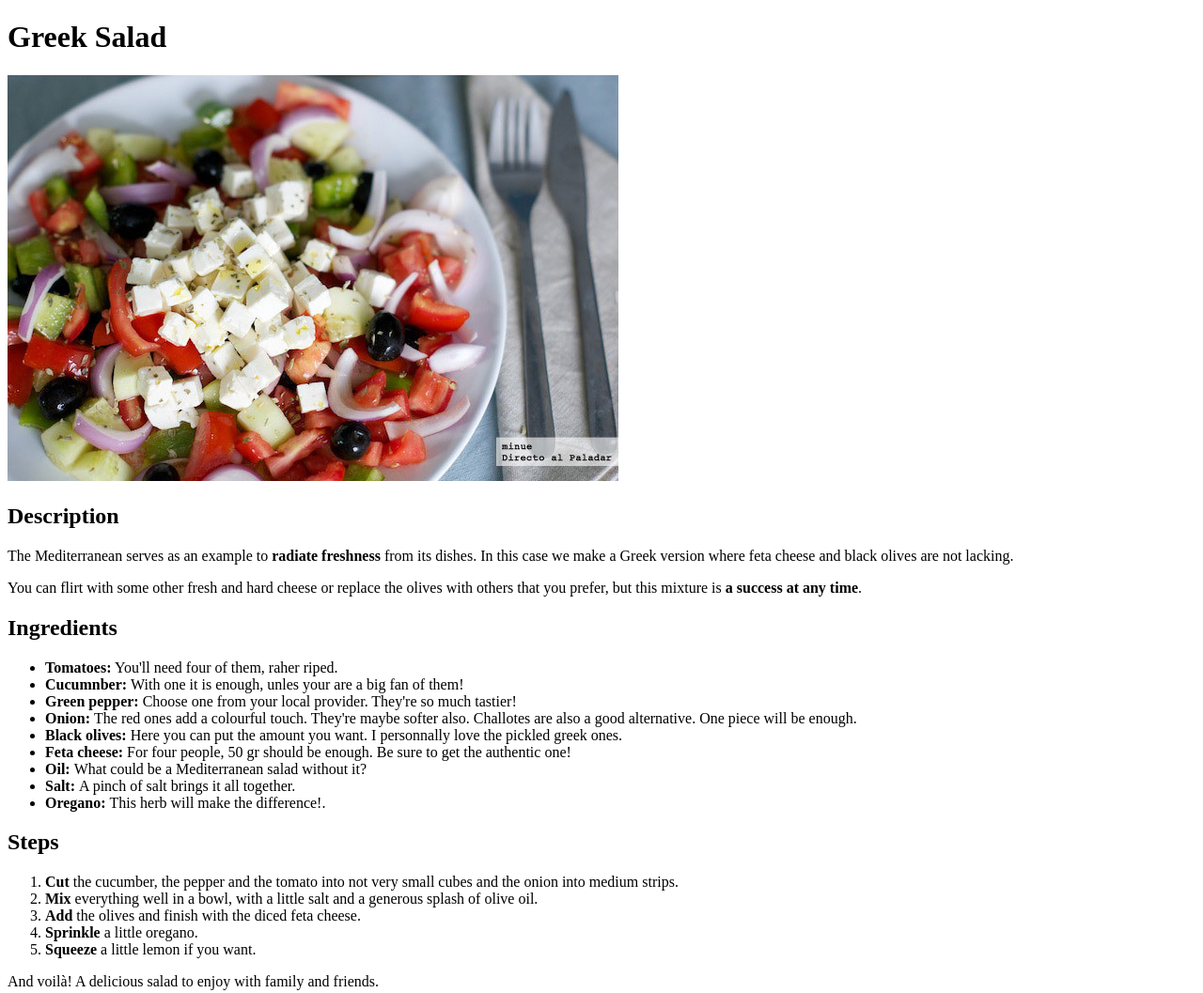
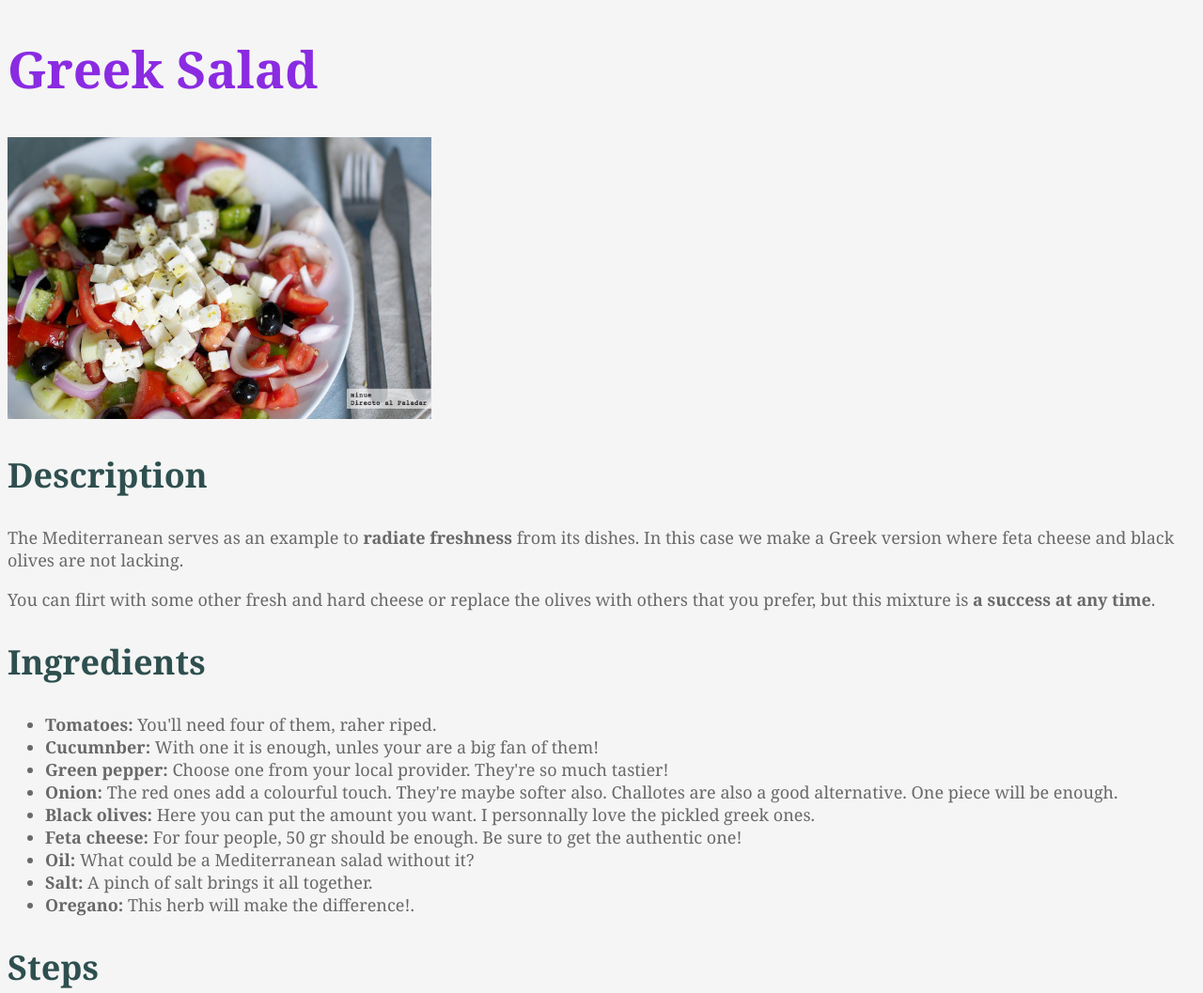
Before and after one commit to anatraveneta/odin-recipes, a plain HTML site: page recipes/greek_salad.html in a window 1280 px wide. Shown: the top 1057 px of the page at 94% size. Drawn offline with Linux system fonts and the light colour scheme.

Commit message:
add style sheet

```diff
--- /dev/null
+++ b/css/styles.css
@@ -0,0 +1,27 @@
+* {
+    font-family:Georgia, 'Times New Roman', Times, serif;
+    background-color: whitesmoke;
+}
+
+img {
+    height: 300px;
+    width: auto;
+}
+
+h1 {
+    font-size: 54px;
+    font-weight: bold;
+    color:blueviolet;
+}
+
+h2 {
+    font-size: 36px;
+    font-weight: bold;
+    color:darkslategray;
+}
+
+p, li {
+    font-size: 18px;
+    text-align: initial;
+    color:dimgray;
+}
--- a/recipes/greek_salad.html
+++ b/recipes/greek_salad.html
@@ -4,6 +4,7 @@
     <meta charset="UTF-8">
     <meta http-equiv="X-UA-Compatible" content="IE=edge">
     <meta name="viewport" content="width=device-width, initial-scale=1.0">
+    <link rel="stylesheet" href="../css/styles.css">
     <title>Greek Salad</title>
 </head>
 <body>
```
Also changed, not shown: recipes/guacamole.html (+1 -0 lines), recipes/quiche.html (+1 -0 lines).
